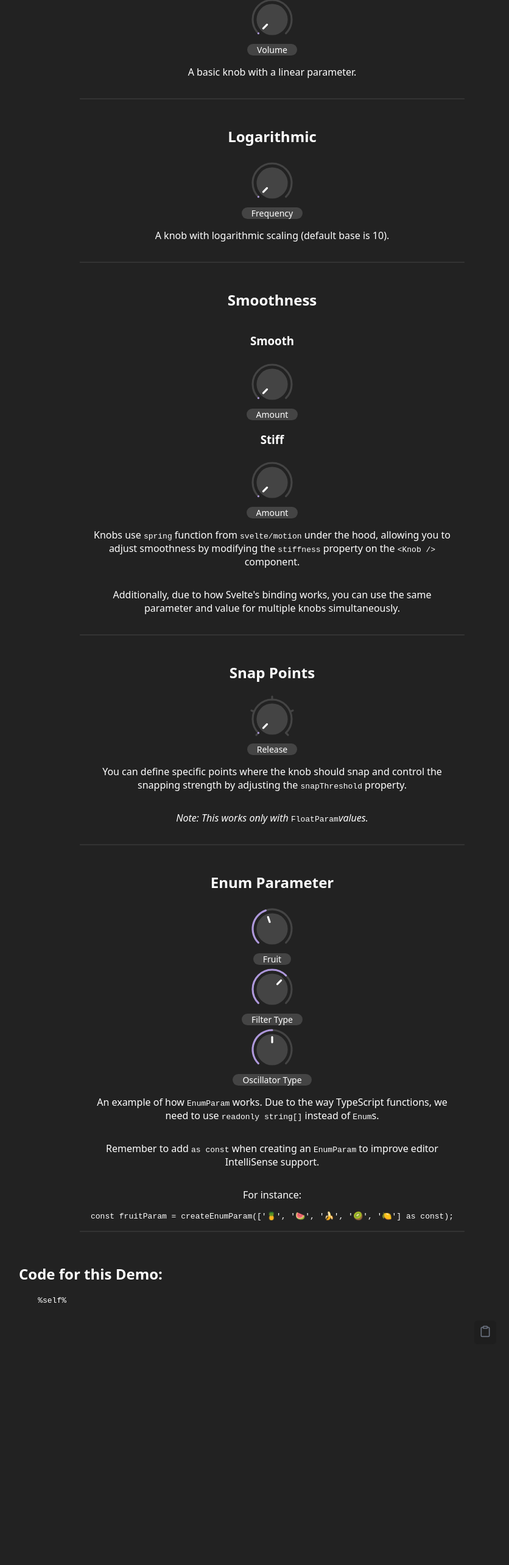
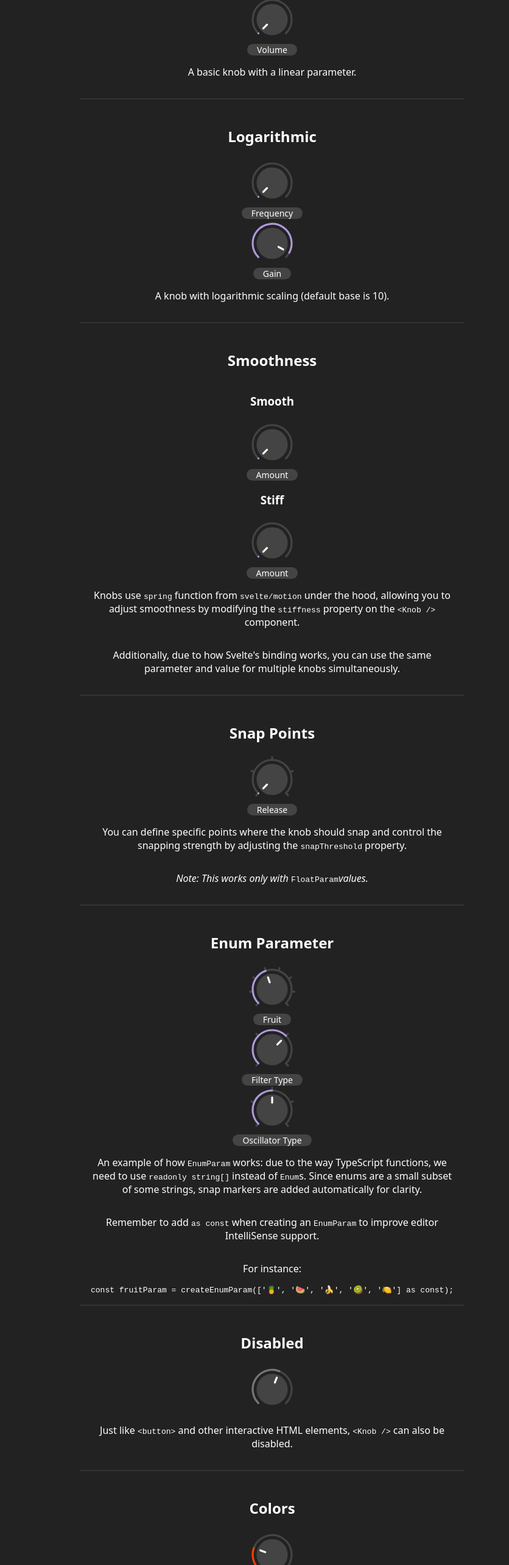
Before and after one commit to eye-wave/svelte-knobs, a SvelteKit app: page / in a window 1280 px wide. Shown: the part 214-2780 px from the top of the page at 61% size, without its empty margins (209-1045 px from the left). Before the commit the page ends 2418 px from the top, so only its background shows below. Built offline with nearby package versions, Linux system fonts and the light colour scheme.

Commit message:
feat: v0.1.0
- added a option to disable <Knob />
- made log range work with 0 and negative numbers

```diff
--- a/package.json
+++ b/package.json
@@ -1,7 +1,7 @@
 {
 	"name": "svelte-knobs",
 	"description": "Svelte component library for building customizable knob controls.",
-	"version": "0.0.3",
+	"version": "0.1.0",
 	"repository": {
 		"url": "https://github.com/eye-wave/svelte-knobs"
 	},
--- a/src/lib/Knob.svelte
+++ b/src/lib/Knob.svelte
@@ -14,9 +14,13 @@
 	export let decimalDigits = 0;
 	export let snapValues: number[] = [];
 	export let snapThreshold = 0.1;
+	export let disabled = false;
 
 	export let arcColor = '#ae98db';
 	export let bgColor = '#444';
+	export let disabledColor = '#777';
+
+	$: arcColor2 = disabled ? disabledColor : arcColor;
 
 	$: if (param.type === 'enum-param') snapValues = [];
 
@@ -62,6 +66,7 @@
 	}
 
 	function handleMouseMove(event: MouseEvent) {
+		if (disabled) return;
 		if (!isDragging) return;
 		const deltaY = startY - event.clientY;
 		const deltaValue = deltaY / 200;
@@ -129,12 +134,14 @@
 	}
 
 	function drawSnapMarkers() {
-		if (snapValues.length === 0 || param.type !== 'float-param') return '';
+		if (param.type !== 'enum-param' && snapValues.length === 0) return null;
 
 		let paths = [];
 
-		for (let snapValue of snapValues) {
-			const normalizedSnapValue = normalize(snapValue, param);
+		const values = param.type === 'enum-param' ? param.variants : snapValues;
+		for (let snapValue of values) {
+			// eslint-disable-next-line @typescript-eslint/no-explicit-any
+			const normalizedSnapValue = normalize(snapValue as any, param as any);
 			const angle = normalizedSnapValue * 270 - 135;
 			const [x1, y1] = polarToCartesian(center, center, arcRadius, angle);
 			const [x2, y2] = polarToCartesian(center, center, size * 0.46, angle);
@@ -151,8 +158,9 @@
 
 <svelte:window on:mousemove={handleMouseMove} on:mouseup={handleMouseUp} />
 
-<div class="container">
+<div class="container" style={$$props.style}>
 	<svg
+		class={$$props.class}
 		role="slider"
 		tabindex="0"
 		aria-valuenow={normalizedValue}
@@ -165,7 +173,7 @@
 		on:mousedown={handleMouseDown}
 	>
 		<circle cx={center} cy={center} r={circleRadius} fill={bgColor}></circle>
-		{#if snapValues.length > 0}
+		{#if snapValues.length > 0 || param.type === 'enum-param'}
 			<!-- Snap markers -->
 			<path d={drawSnapMarkers()} stroke={bgColor} />
 		{/if}
@@ -178,7 +186,7 @@
 		<path
 			d={describeArc(center, center, arcRadius, -135, $rotationDegrees)}
 			fill="none"
-			stroke={arcColor}
+			stroke={arcColor2}
 		/>
 		<!-- Knob indicator -->
 		<line
--- a/src/lib/params/float-param.ts
+++ b/src/lib/params/float-param.ts
@@ -18,8 +18,10 @@ export function normalize(value: number, param: FloatParam): number {
 			return (value - range.min) / (range.max - range.min);
 		case 'log': {
 			const base = range.base ?? 10;
-			const logFunc = base === 10 ? Math.log10 : base === 2 ? Math.log2 : Math.log;
-			return (logFunc(value) - logFunc(range.min)) / (logFunc(range.max) - logFunc(range.min));
+			const min = log(range.min, base);
+			const max = log(range.max, base);
+
+			return (log(value, base) - min) / (max - min);
 		}
 		default:
 			throw new Error('Unsupported range type');
@@ -33,12 +35,31 @@ export function unnormalize(value: number, param: FloatParam): number {
 			return value * (range.max - range.min) + range.min;
 		case 'log': {
 			const base = range.base ?? 10;
-			const logFunc = base === 10 ? Math.log10 : base === 2 ? Math.log2 : Math.log;
-			const expFunc =
-				base === 10 ? Math.pow.bind(null, 10) : base === 2 ? Math.pow.bind(null, 2) : Math.exp;
-			return expFunc(value * (logFunc(range.max) - logFunc(range.min)) + logFunc(range.min));
+			const min = log(range.min, base);
+			const max = log(range.max, base);
+
+			return exp(value * (max - min) + min, base);
 		}
 		default:
 			throw new Error('Unsupported range type');
 	}
 }
+
+function log(value: number, base = 10): number {
+	if (value === 0) return 0;
+
+	const x = value < 0 ? -value : value;
+	const sign = Math.sign(value);
+
+	if (base === 10) return sign * Math.log10(x);
+	if (base === 2) return sign * Math.log2(x);
+	if (base === Math.E) return sign * Math.log(x);
+
+	return sign * (Math.log(x) / Math.log(base));
+}
+
+function exp(value: number, base = 10): number {
+	const x = value < 0 ? -value : value;
+
+	return Math.pow(base, x) * Math.sign(value);
+}
--- a/src/lib/params/range.ts
+++ b/src/lib/params/range.ts
@@ -4,7 +4,7 @@ type BaseRange = {
 };
 
 export type LinearRange = { type: 'lin' } & BaseRange;
-export type LogRange = { type: 'log'; base?: number } & BaseRange;
+export type LogRange = { type: 'log'; base: number } & BaseRange;
 
 export type Range = LinearRange | LogRange;
 export type RangeType = Range['type'];
@@ -16,7 +16,7 @@ export function createRange(type: RangeType, min: number, max: number, a?: numbe
 		case 'lin':
 			return { type: 'lin', min, max };
 		case 'log':
-			return { type: 'log', min, max, base: a };
+			return { type: 'log', min, max, base: a ?? 10 };
 		default:
 			throw TypeError(`RangeType: "${type}" does not exist.`);
 	}
--- a/src/routes/+page.svelte
+++ b/src/routes/+page.svelte
@@ -10,7 +10,8 @@
 	} from '$lib/index.js';
 
 	const basicParam = createFloatParam(createRange('lin', 0, 100));
-	const logParam = createFloatParam(createRange('log', 20, 20_000));
+	const freqParam = createFloatParam(createRange('log', 20, 20_000));
+	const gainParam = createFloatParam(createRange('log', -30, 30, Math.E));
 	const smoothParam = createFloatParam(createRange('lin', 0, 100));
 	const snapParam = createFloatParam(createRange('lin', 0, 2000));
 	const enumParam = createEnumParam(['🍍', '🍉', '🍌', '🍎', '🥭', '🍇', '🥝', '🍋'] as const);
@@ -20,7 +21,8 @@
 	const snapPoints = Array.from({ length: 5 }, (_, i) => i * 500);
 
 	let basicValue = 0;
-	let logValue = 20;
+	let freqValue = 20;
+	let gainValue = 20;
 	let smoothValue = 0;
 	let snapValue = 0;
 	let enumValue: Variant<typeof enumParam> = '🍎';
@@ -40,7 +42,8 @@
 
 	<div class="example">
 		<h2>Logarithmic</h2>
-		<Knob param={logParam} bind:value={logValue} label="Frequency" unit="hz" />
+		<Knob param={freqParam} bind:value={freqValue} label="Frequency" unit="hz" />
+		<Knob param={gainParam} bind:value={gainValue} label="Gain" unit="dB" />
 
 		<p>A knob with logarithmic scaling (default base is 10).</p>
 	</div>
@@ -90,8 +93,9 @@
 		<Knob param={oscParam} bind:value={oscValue} label="Oscillator Type" />
 
 		<p>
-			An example of how <code>EnumParam</code> works. Due to the way TypeScript functions, we need
-			to use <code>readonly string[]</code> instead of <code>Enum</code>s.
+			An example of how <code>EnumParam</code> works: due to the way TypeScript functions, we need
+			to use <code>readonly string[]</code> instead of <code>Enum</code>s. Since enums are a small
+			subset of some strings, snap markers are added automatically for clarity.
 		</p>
 		<p>
 			Remember to add <code>as const</code> when creating an <code>EnumParam</code> to improve editor
@@ -99,6 +103,37 @@
 		</p>
 		<p>For instance:</p>
 		<code>const fruitParam = createEnumParam(['🍍', '🍉', '🍌', '🥝', '🍋'] as const);</code>
+	</div>
+
+	<div class="example">
+		<h2>Disabled</h2>
+
+		<Knob param={basicParam} value={58} disabled />
+
+		<p>
+			Just like <code>{'<button>'}</code> and other interactive HTML elements,
+			<code>{'<Knob />'}</code> can also be disabled.
+		</p>
+	</div>
+
+	<div class="example">
+		<h2>Colors</h2>
+
+		<Knob param={basicParam} value={24} label="Svelte theme" arcColor="#ff3e00" />
+		<Knob
+			param={basicParam}
+			value={48}
+			label="Light theme"
+			arcColor="#4292d3"
+			bgColor="#eef"
+			style="color:#000"
+		/>
+		<Knob param={basicParam} value={64} label="Disabled color" disabledColor="#aaa" disabled />
+
+		<p>
+			Of course, <code>{'<Knob />'}</code> colors can be customized to look however you want.
+			<b>Disclaimer</b>: Font and thumb colors are based on the current font color.
+		</p>
 	</div>
 </div>
 
```
Also changed, not shown: 1 other file (tests, documents, lock files or other folders).
